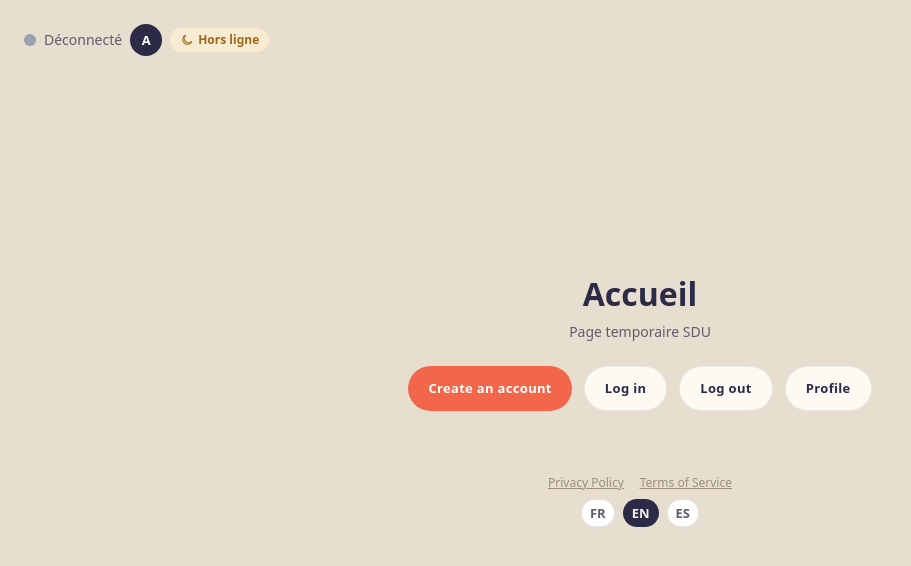
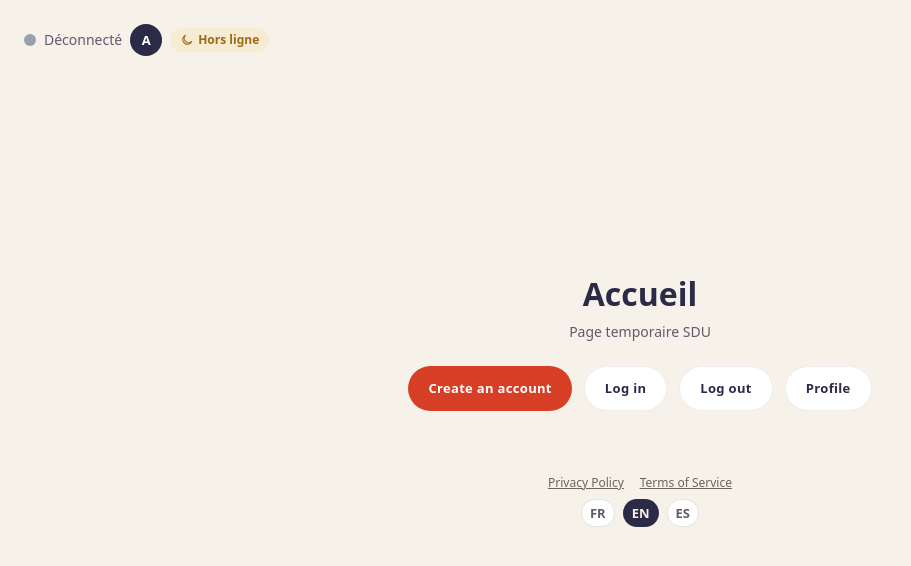
Before and after one commit to Blueton23/Transcendence, a React (Vite) app in the folder srcs/frontend/: page / in a window 1280 px wide. Shown: the top 566 px of the page, without its empty margins (0-911 px from the left). Built offline with nearby package versions, Linux system fonts and the light colour scheme; no server answers.

Commit message:
feat(design): modif des couleurs de base de l app

```diff
--- a/srcs/frontend/src/index.css
+++ b/srcs/frontend/src/index.css
@@ -31,20 +31,20 @@
   /* Text color tokens */
   --color-text: #2b2a47; /* encre, texte par defaut */
   --color-text-secondary: #615b6e; /* texte de phrase courante ("a voté pour...") */
-  --color-muted: #9a8f7e; /* labels, timestamps, hints */
+  --color-muted: #6b6560; /* labels, timestamps, hints */
   --color-inverse: #ffffff; /* texte sur fond dark */
 
   /* Background colors tokens */
-  --color-background: #e7decf; /* fond de l'app */
-  --color-surface: #fcfaf3; /* cartes */
-  --color-surface-container: #f3ecdd; /* chips, panneaux latéraux */
+  --color-background: #f6f1e9; /* fond de l'app */
+  --color-surface: #ffffff; /* cartes */
+  --color-surface-container: #efe7da; /* chips, panneaux latéraux */
   --color-surface-raised: #ede6d8; /*modale*/
   --color-surface-soft: #f7f1e6; /* zone pointillée "idées à placer" */
   --color-surface-control: #ffffff; /* fond des chips inactifs, inputs */
 
   /* Brand colors */
-  --color-brand-primary: #f2664a; /* corail, accent d'action */
-  --color-brand-primary-strong: #d8482d; /* corail foncé pour hover, liens */
+  --color-brand-primary: #d63f26; /* corail, accent d'action */
+  --color-brand-primary-strong: #b8452c; /* corail foncé pour hover, liens */
   --color-brand-dark: var(
     --color-text
   ); /* encre = aussi couleur structurelle (nav, hero) */
```
